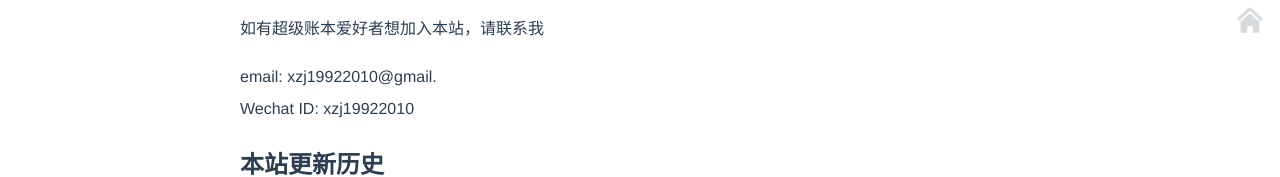
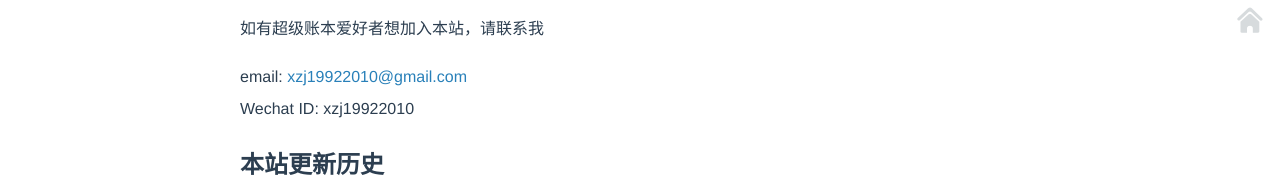
Before and after one commit to mochain/hyperledgerfans, a plain HTML site: page about/index.html in a window 1280 px wide. Shown: the part 734-911 px from the top of the page. Drawn offline with Linux system fonts and the light colour scheme.

Commit message:
Site updated: 2019-01-11 13:59:32

```diff
--- a/about/index.html
+++ b/about/index.html
@@ -3,7 +3,7 @@
 <li><a href="https://www.xuanzhangjiong.top" target="_blank" rel="noopener">TopJohn</a></li>
 </ul>
 <p>如有超级账本爱好者想加入本站，请联系我</p>
-<p><strong>email</strong>: xzj19922010@gmail.<br><strong>Wechat ID</strong>: xzj19922010</p>
+<p><strong>email</strong>: <a href="mailto:xzj19922010@gmail.com" target="_blank" rel="noopener">xzj19922010@gmail.com</a><br><strong>Wechat ID</strong>: xzj19922010</p>
 <h2 id="本站更新历史"><a href="#本站更新历史" class="headerlink" title="本站更新历史"></a>本站更新历史</h2><ul>
 <li>2019-01-09：建设成功 By <a href="https://www.xuanzhangjiong.top" target="_blank" rel="noopener">TopJohn</a></li>
 </ul>
```
